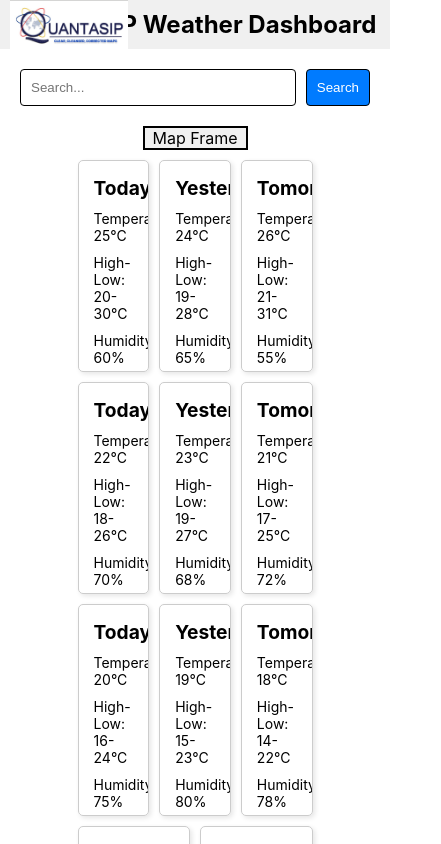
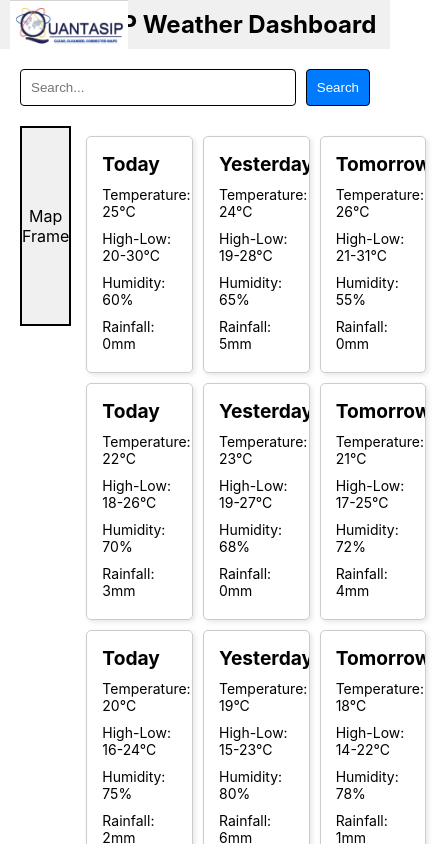
Before and after one commit to aditya-gund/quantaweather, a React (Create React App) app: page / in a window 390 px wide. Shown: the top 844 px of the page, 441 px wide, since content can reach past the window. Built offline with nearby package versions, Linux system fonts and the light colour scheme.

Commit message:
Alignment for small screen

```diff
--- a/src/components/Home/HomePage.css
+++ b/src/components/Home/HomePage.css
@@ -61,8 +61,17 @@
 
 /* Responsive styles for small screens */
 @media (max-width: 768px) {
-    .content {
-        flex-direction: column;
-        align-items: center;
+    .cards-container {
+        width: 100%; /* Full width on small screens */
+    }
+
+    .card {
+        width: 90%; /* Adjust card width for small screens */
+        height: auto; /* Adjust height to fit content */
+    }
+
+    .map-frame {
+        width: 100%; /* Full width for map on small screens */
+        height: 200px; /* Adjust height for mobile */
     }
 }
--- a/src/components/Home/Map/Map.css
+++ b/src/components/Home/Map/Map.css
@@ -9,3 +9,10 @@
     box-sizing: border-box;
     background-color: #f0f0f0; /* Light gray background */
   }
+  /* Responsive styles for small screens */
+@media (max-width: 768px) {
+  .map-frame {
+      width: 100%; /* Full width for map on small screens */
+      height: 200px; /* Adjust height for mobile */
+  }
+}
```
